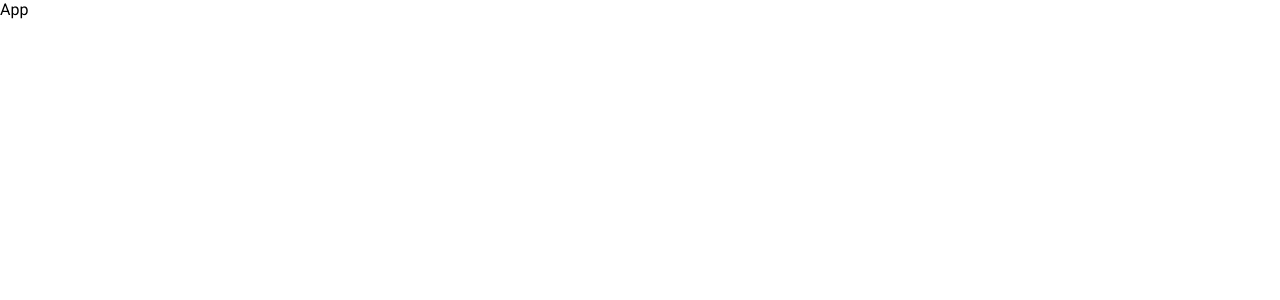
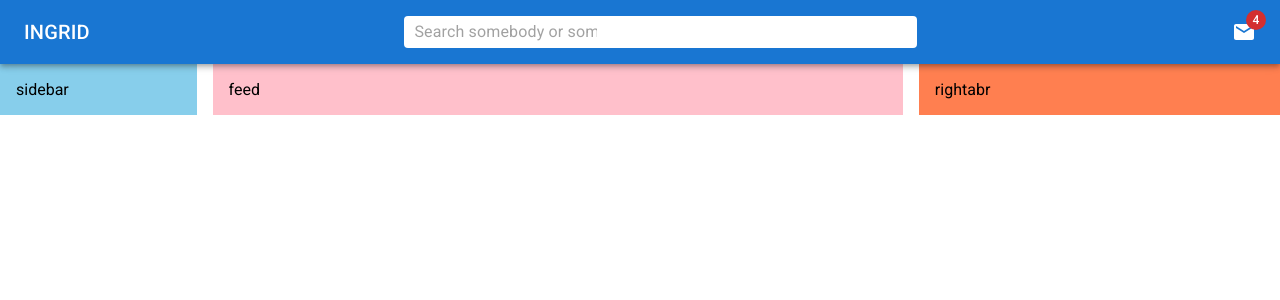
Before and after one commit to NikChief/mui-project, a React (Create React App) app: page / in a window 1280 px wide. Shown: the top 300 px of the page. Built offline with nearby package versions, Linux system fonts and the light colour scheme.

Commit message:
navbar styles

```diff
--- a/src/App.js
+++ b/src/App.js
@@ -1,9 +1,20 @@
+import { Box, Container, Stack } from "@mui/material";
+import Feed from "./components/Feed/Feed";
+import Navbar from "./components/Navbar/Navbar";
+import Rightbar from "./components/Rightbar/Rightbar";
+import Sidebar from "./components/Sidebar/Sidebar";
 
 function App() {
+
   return (
-    <div>
-      App
-    </div>
+    <Box>
+      <Navbar/>
+      <Stack direction='row' spacing={2} justifyContent="space-between">
+        <Sidebar />
+        <Feed />
+        <Rightbar />
+      </Stack>
+    </Box>
   );
 }
 
--- /dev/null
+++ b/src/components/Feed/Feed.jsx
@@ -0,0 +1,12 @@
+import { Box } from '@mui/material';
+import React from 'react';
+
+function Feed(props) {
+  return (
+    <Box bgcolor={'pink'} flex={4} p={2}>
+      feed
+    </Box>
+  );
+}
+
+export default Feed;
--- /dev/null
+++ b/src/components/Navbar/Navbar.jsx
@@ -0,0 +1,50 @@
+import { AppBar, Badge, Box, InputBase, styled, Toolbar, Typography } from '@mui/material';
+import TapasIcon from '@mui/icons-material/Tapas';
+import React from 'react';
+import { Mail } from '@mui/icons-material';
+
+const StyledToolBar = styled(Toolbar)({
+  display: 'flex',
+  justifyContent: 'space-between'
+})
+
+const Search = styled("div")(({ theme }) => ({
+  backgroundColor: 'white',
+  padding: '0 10px',
+  borderRadius: theme.shape.borderRadius,
+  width: '40%'
+}))
+
+const Icons = styled(Box)(({ theme }) => ({
+}))
+
+function Navbar(props) {
+  return (
+    <AppBar position='sticky'>
+      <StyledToolBar>
+        <Typography variant='h6' sx={{
+          display: {
+            xs: 'none',
+            sm: 'block'
+          }
+        }}>
+          INGRID
+        </Typography>
+        <TapasIcon sx={{
+          display: {
+            xs: 'block',
+            sm: 'none'
+          }
+        }} />
+        <Search><InputBase placeholder='Search somebody or something...'/></Search>
+        <Icons><Badge badgeContent={4} color="error">
+          <Mail />
+        </Badge>
+
+        </Icons>
+      </StyledToolBar>
+    </AppBar>
+  );
+}
+
+export default Navbar;
--- /dev/null
+++ b/src/components/Rightbar/Rightbar.jsx
@@ -0,0 +1,18 @@
+import { Box } from '@mui/material';
+import React from 'react';
+
+function Rightbar(props) {
+  return (
+    <Box bgcolor={'coral'} flex={2} p={2}
+      sx={{
+        display: {
+          xs: "none",
+          sm: "block"
+        }
+      }}>
+      rightabr
+    </Box>
+  );
+}
+
+export default Rightbar;
--- /dev/null
+++ b/src/components/Sidebar/Sidebar.jsx
@@ -0,0 +1,17 @@
+import { Box } from '@mui/material';
+import React from 'react';
+
+function Sidebar(props) {
+  return (
+    <Box bgcolor="skyblue" flex={1} p={2} sx={{
+      display: {
+        xs: "none",
+        sm: "block"
+      }
+    }}>
+      sidebar
+    </Box>
+  );
+}
+
+export default Sidebar;
--- a/src/index.js
+++ b/src/index.js
@@ -1,10 +1,12 @@
+import { ThemeProvider } from '@mui/material';
 import React from 'react';
 import ReactDOM from 'react-dom/client';
 import App from './App';
+import {theme} from './theme';
 
 const root = ReactDOM.createRoot(document.getElementById('root'));
 root.render(
   <React.StrictMode>
-    <App />
+      <App />
   </React.StrictMode>
 );
--- /dev/null
+++ b/src/theme.js
@@ -0,0 +1,16 @@
+import { createTheme } from "@mui/material";
+
+export const theme = createTheme({
+  palette: {
+    primary: {
+      main: '#1760a5',
+      light: 'skyblue'
+    },
+    secondary: {
+      main: '#15c630'
+    },
+    otherColor: {
+      main: "#999"
+    }
+  }
+})
```
